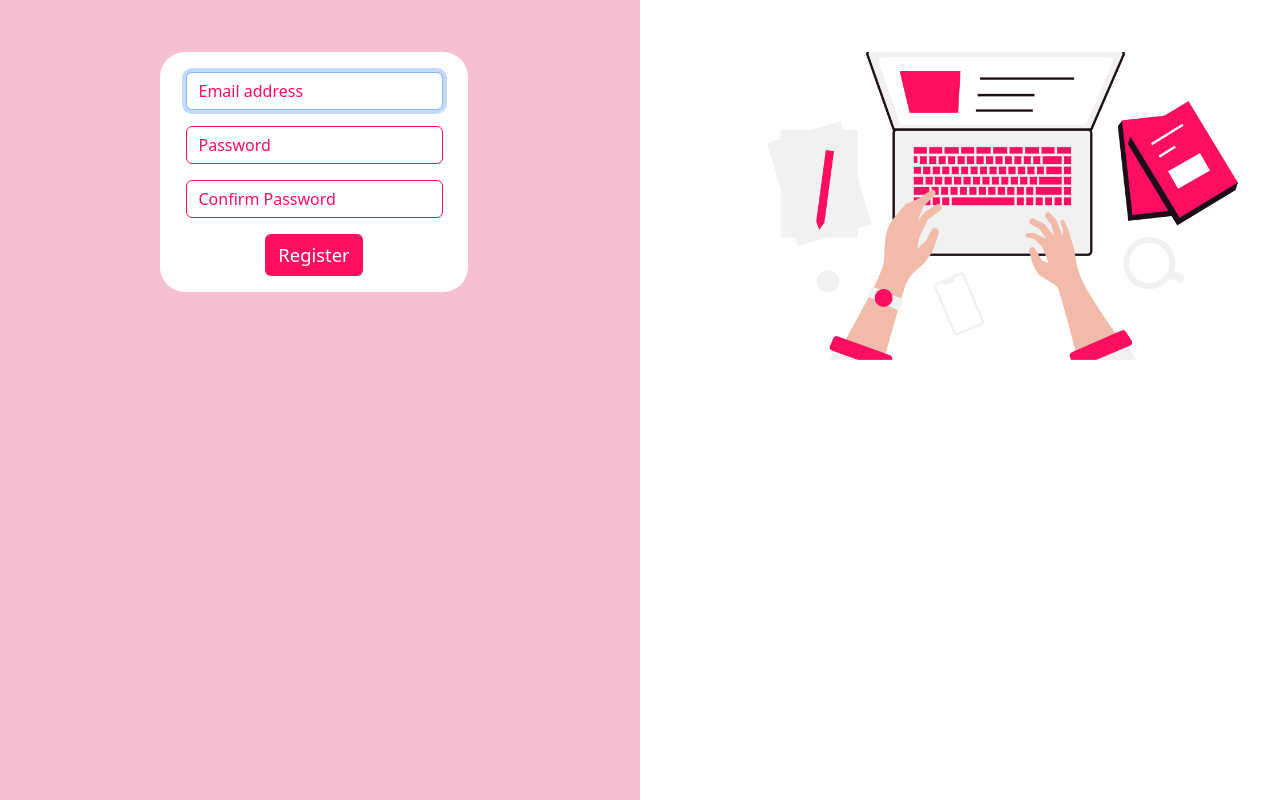
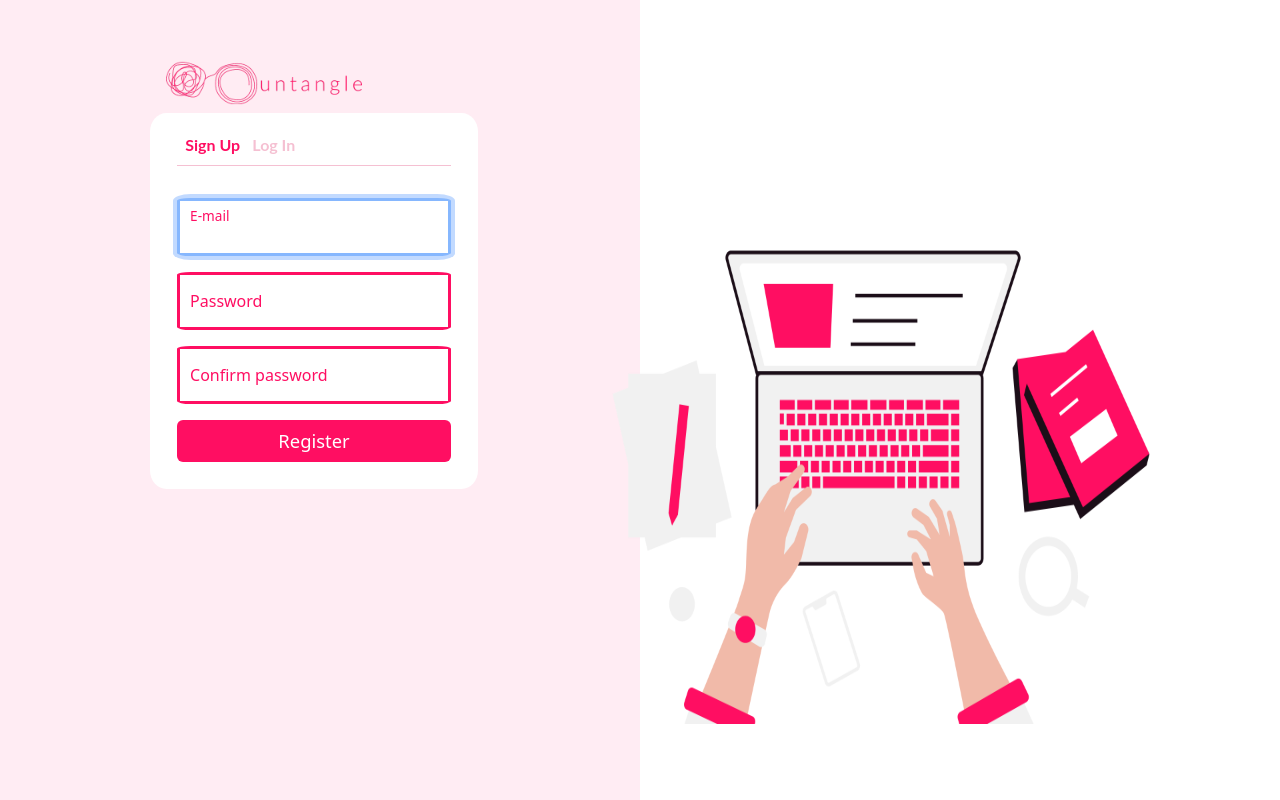
Before and after one commit to tagocms/Untangle, a Flask app: page /signup in a window 1280 px wide. Run offline with Flask 3, Linux system fonts and the light colour scheme.

Commit message:
changes 18.08

```diff
--- a/static/styles.css
+++ b/static/styles.css
@@ -54,13 +54,57 @@
 
 .untangle-signup
 {
-    padding: 20px;
-    border-radius: 25px;
+    padding: 5%;
+    border-radius: 5%;
     background-color: white;
-    height: 30vh;
-    margin-left: 15vh;
-    margin-right: 15vh;
+    height: 60%;
+    margin-left: 10%;
+    margin-right: 10%;
+    width: 60%;
     text-align: center;
+    margin: auto;
+}
+
+.untangle-form-image
+{
+    margin-left: 23%;
+    margin-right: 23%;
+    width: 40%;
+    text-align: center;
+}
+
+.login-img
+{
+    height: 60%;
+    width: 50%;
+    margin-top: 15%;
+    right: 10%;
+    overflow: visible;
+    position: absolute;
+}
+
+.untangle-form-head
+{
+    color: #f5c0d2;
+    border-bottom: solid 1px;
+    margin-bottom: 2rem;
+    margin-top: -1rem;
+    font-size: 100%;
+}
+
+.untangle-text-active
+{
+    color:#ff0e62;
+}
+
+.untangle-text-disabled
+{
+    color:#f5c0d2;
+}
+
+.untangle-anchor-disabled:link
+{
+    text-decoration: none;
 }
 
 .untangle-form
@@ -69,7 +113,18 @@
     color: #ff0e62;
     border-color: #ff0e62;
     display: block;
+    border-radius: 5%;
+    border-width: 3px;
+    width: 100%;
+    height: 100%;
+
 }
+
+.form-label .untangle-form .floating-label
+{
+    color: #ff0e62;
+}
+
 
 .untangle-form::placeholder
 {
@@ -94,8 +149,6 @@ a:hover
     text-decoration:none;
     cursor:pointer;
 }
-
-
 
 .row
 {
@@ -129,7 +182,7 @@ a:hover
 
 .bg-soft-magenta
 {
-    background: #f5c0d2;
+    background-color: rgba(255, 14, 98, 0.08);
 }
 
 
@@ -159,4 +212,18 @@ a:hover
     {
         margin-left: 0rem;
     }
+    .untangle-signup
+    {
+        text-align: center;
+    }
+    .untangle-form
+    {
+        height: auto;
+    }
+    .login-img
+    {
+        height:100%;
+        width:100%;
+    }
+
 }
--- a/templates/signup.html
+++ b/templates/signup.html
@@ -6,24 +6,38 @@
 
 {% block body_layout %}
 <div class="row">
-    <div class="column-2" style="background-color: #f5c0d2; height: 100vh;">
-        <div class="untangle-signup" style="margin-top: auto; margin-bottom: auto;">
-            <form action="/signup" method="post">
-                <div class="mb-3">
-                    <input autocomplete="off" autofocus class="form-control mx-auto w-auto untangle-form" name="email" placeholder="Email address" type="text">
+    <div class="column-2 bg-soft-magenta" style="height: 100vh;">
+        <div class="content">
+            <a class="untangle-form-image" href="/">
+                <img src="/static/logo+name.png" alt="Logo" width="200" height="80" class="img-fluid d-inline-block align-text-top">
+            </a>
+            <div class="untangle-signup">
+                <div class="untangle-text untangle-form-head" style="text-align: left;">
+                    <a class="untangle-anchor-disabled" href="/signup"><b class="untangle-text-active" style="margin-right: 0.5rem;">Sign Up</b></a>
+                    <a class="untangle-anchor-disabled" href="/login"><b class="untangle-text-disabled">Log In</b></a>
                 </div>
-                <div class="mb-3">
-                    <input class="form-control mx-auto w-auto untangle-form" name="password" placeholder="Password" type="password">
-                </div>
-                <div class="mb-3">
-                    <input class="form-control mx-auto w-auto untangle-form" name="confirmation" placeholder="Confirm Password" type="password">
-                </div>
-                <button class="btn untangle-btn" type="submit" style="margin-left: auto; margin-right: auto; display: block">Register</button>
-            </form>
+                <form action="/signup" method="post">
+                    <div class="form-floating mb-3">
+                        <input autocomplete="off" autofocus class="form-control untangle-form" name="email" placeholder="E-mail" type="email" id="emailAddress">
+                        <label class="form-label untangle-form" for="emailAddress" style="color:#ff0e62;">E-mail</label>
+                    </div>
+                    <div class="form-floating mb-3">
+                        <input class="form-control untangle-form" name="password" placeholder="Password" type="password" id="typePassword">
+                        <label class="form-label untangle-form" for="typePassword" style="color:#ff0e62;">Password</label>
+                    </div>
+                    <div class="form-floating mb-3">
+                        <input class="form-control untangle-form" name="confirmation" placeholder="Confirm Password" type="password" id="confirmPassword">
+                        <label class="form-label untangle-form" for="confirmPassword" style="color:#ff0e62;">Confirm password</label>
+                    </div>
+                    <button class="btn untangle-btn" type="submit" style="margin-left: auto; margin-right: auto; display: block; width: 100%;">Register</button>
+                </form>
+            </div>
         </div>
     </div>
     <div class="column-2" style="background-color: white; height: 100vh;">
-        <img src="/static/untangle-art-1.png" alt="Untangle Art" width="720" height="504" class="img-fluid" style="margin-top: auto">
+        <div class="content">
+            <img src="/static/untangle-art-1.png" alt="Untangle Art" class="login-img">
+        </div>
     </div>
 </div>
 {% endblock %}
```
Also changed, not shown: templates/layout_home.html (+6 -6 lines), static/untangle-art-1.png.
